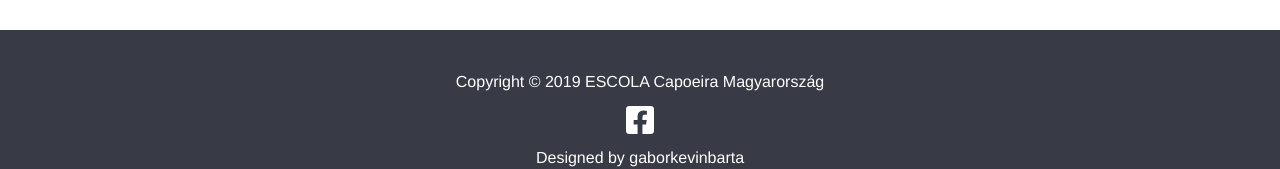
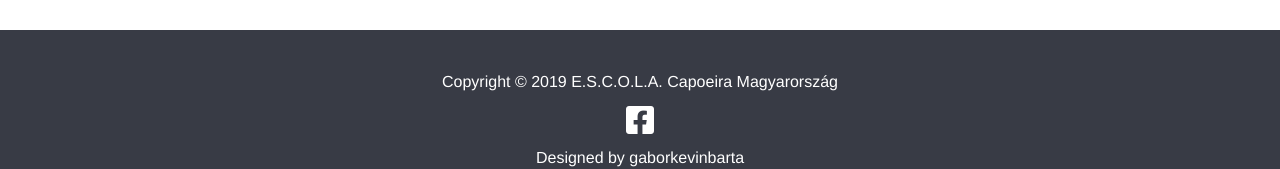
Before and after one commit to gkevinb/escola-capoeira-vue, a Vue app: page / in a window 1280 px wide. Shown: the part 588-757 px from the top of the page. Built offline with nearby package versions, Linux system fonts and the light colour scheme; no server answers.

Commit message:
Minor changes, add new email, change copyright to current year

```diff
--- a/src/components/Footer/Footer.html
+++ b/src/components/Footer/Footer.html
@@ -1,5 +1,5 @@
 <div class="footer">
-    <div class="footer-title">Copyright © 2019 ESCOLA Capoeira Magyarország</div>
+    <div class="footer-title">Copyright © {{ getCurrentYear() }} E.S.C.O.L.A. Capoeira Magyarország</div>
     <a @click="redirectFacebook()"><i class="fab fa-facebook-square"></i></a>
     <div class="footer-title">Designed by <a href="https://gaborkevinbarta.com">gaborkevinbarta</a></div>
 </div>
--- a/src/components/Footer/Footer.js
+++ b/src/components/Footer/Footer.js
@@ -16,6 +16,9 @@ export default {
             }else{
                 window.location.assign('https://www.facebook.com/escolacapoeirahu/')
             }
+        },
+        getCurrentYear: function () {
+            return new Date().getFullYear();
         }
     }
 };
--- a/src/components/Footer/Footer.scss
+++ b/src/components/Footer/Footer.scss
@@ -28,5 +28,6 @@
     }
     a:hover {
         color: $link-color;
+        text-decoration: underline;
     }
 }
--- a/src/components/Kapcsolat/Kapcsolat.html
+++ b/src/components/Kapcsolat/Kapcsolat.html
@@ -18,5 +18,5 @@
                 </div>
         </div>
     </div>
-    <p>és ha e-mailben szeretnél kérdezni: <a href="mailto:escolacapoeirahu@gmail.com">escolacapoeirahu@gmail.com</a></p>
+    <p>és ha e-mailben szeretnél kérdezni: <a :href="'mailto:' + email">{{ email }}</a></p>
 </div>
--- a/src/components/Kapcsolat/Kapcsolat.js
+++ b/src/components/Kapcsolat/Kapcsolat.js
@@ -2,6 +2,7 @@ export default {
     name: "kapcsolat-tab",
     data() {
         return {
+            email: 'info@escolacapoeira.hu',
             contacts: [
                 {
                     name: 'Tocha Fabiano',
```
